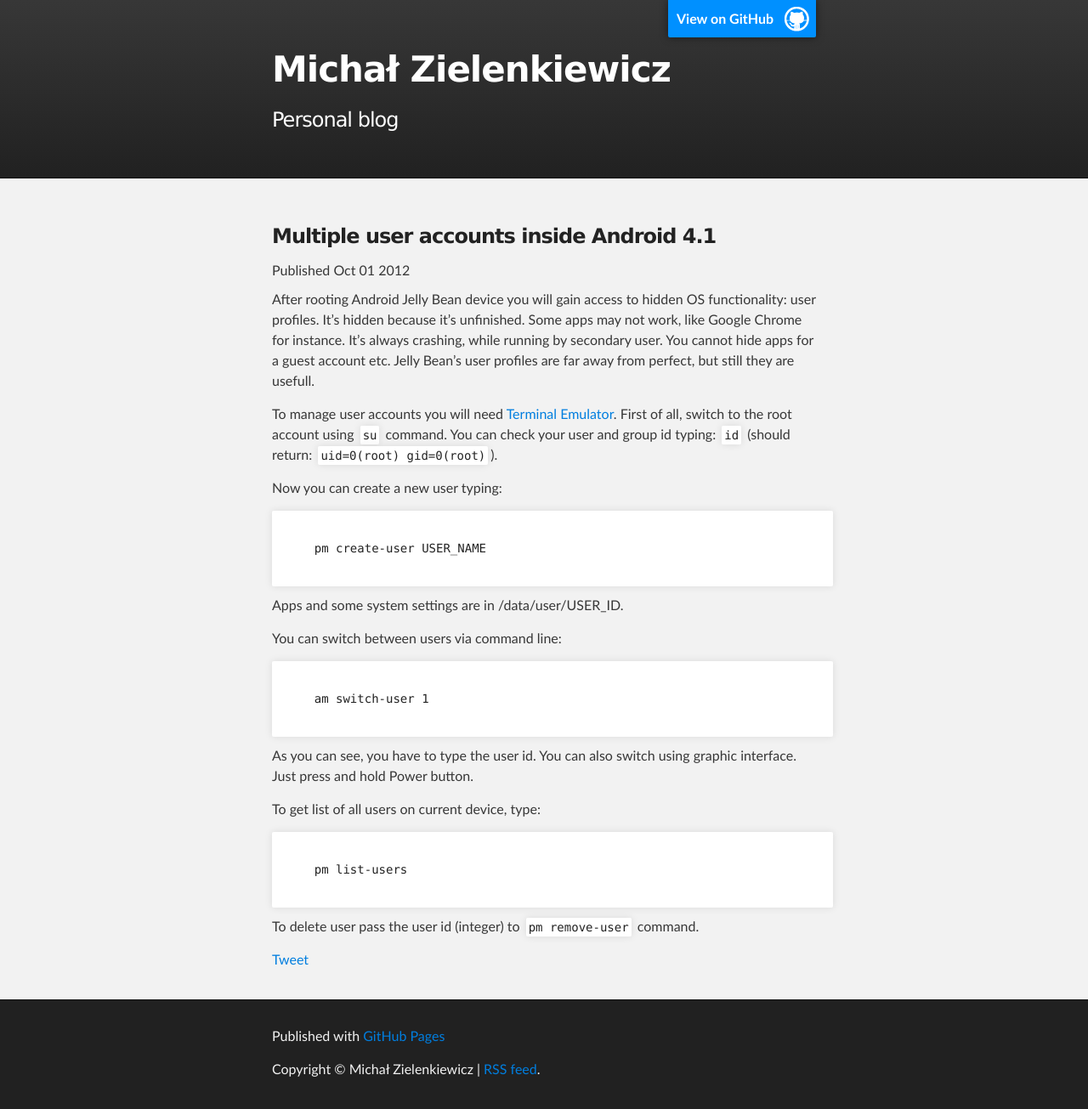
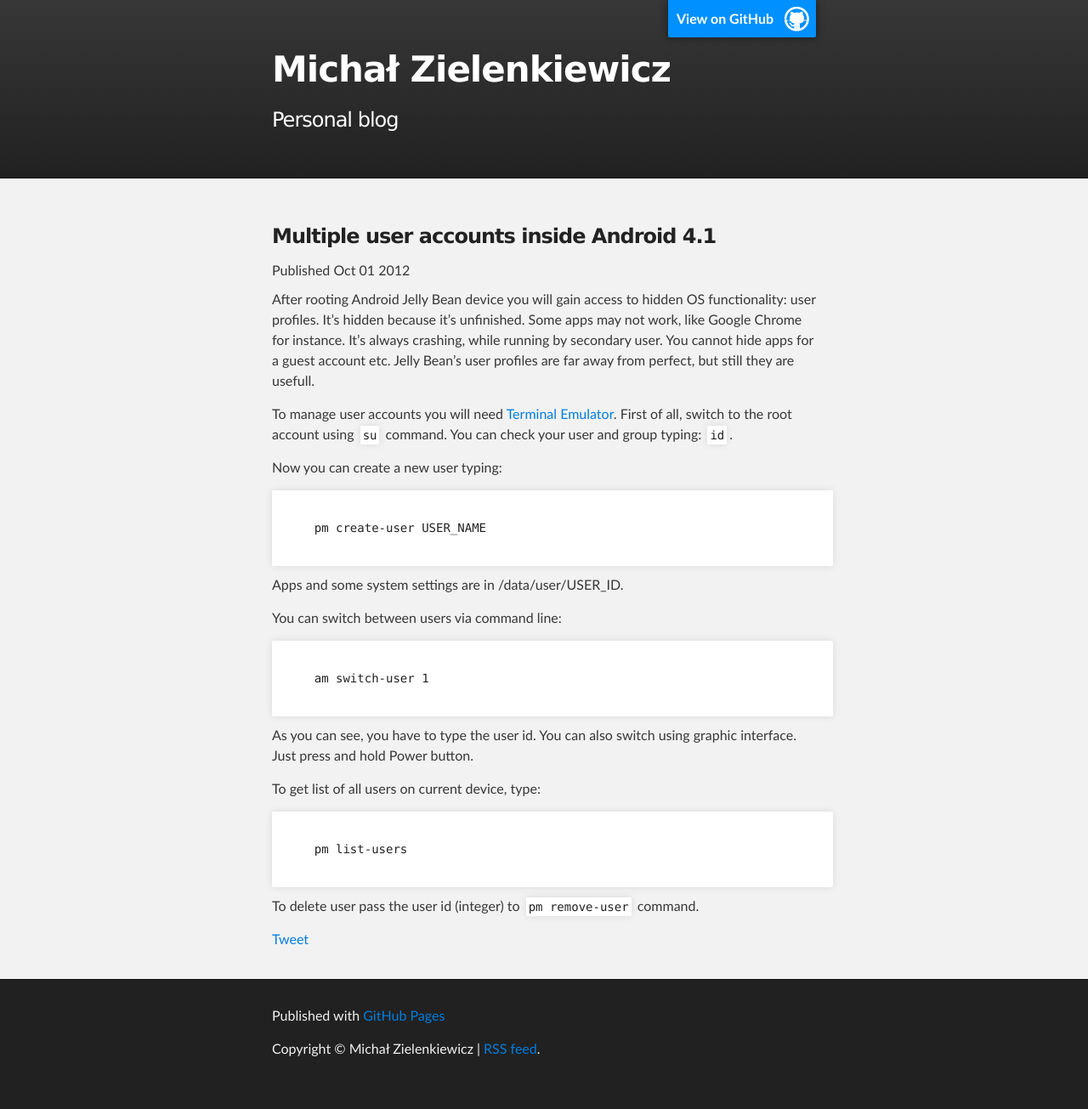
Before and after one commit to buberdds/buberdds.github.io, a Jekyll site: the page built from _posts/2012-10-01-Multiple_user_accounts_inside_Android_4_1.md, in a window 1280 px wide. Shown: the whole page at 85% size. Built offline with Jekyll 4.4.1, drawn with Linux system fonts in a browser that asks for light colours; Markdown is read by kramdown in place of the engine named in the settings; comment, search, counter and statistics services are not loaded; after the commit the page ends 1281 px from its top, so only the background shows below that.

Commit message:
post upd

```diff
--- a/_posts/2012-10-01-Multiple_user_accounts_inside_Android_4_1.md
+++ b/_posts/2012-10-01-Multiple_user_accounts_inside_Android_4_1.md
@@ -12,7 +12,7 @@ Jelly Bean’s user profiles are far away from perfect, but still they are usefu
 To manage user accounts you will need
 <a href="https://play.google.com/store/apps/details?id=jackpal.androidterm" target="_blank">Terminal Emulator</a>.
 First of all, switch to the root account using <code>su</code> command.
-You can check your user and group id typing: <code>id</code> (should return: <code>uid=0(root) gid=0(root)</code>).
+You can check your user and group typing: <code>id</code>.
 
 Now you can create a new user typing:
 <pre>
```
